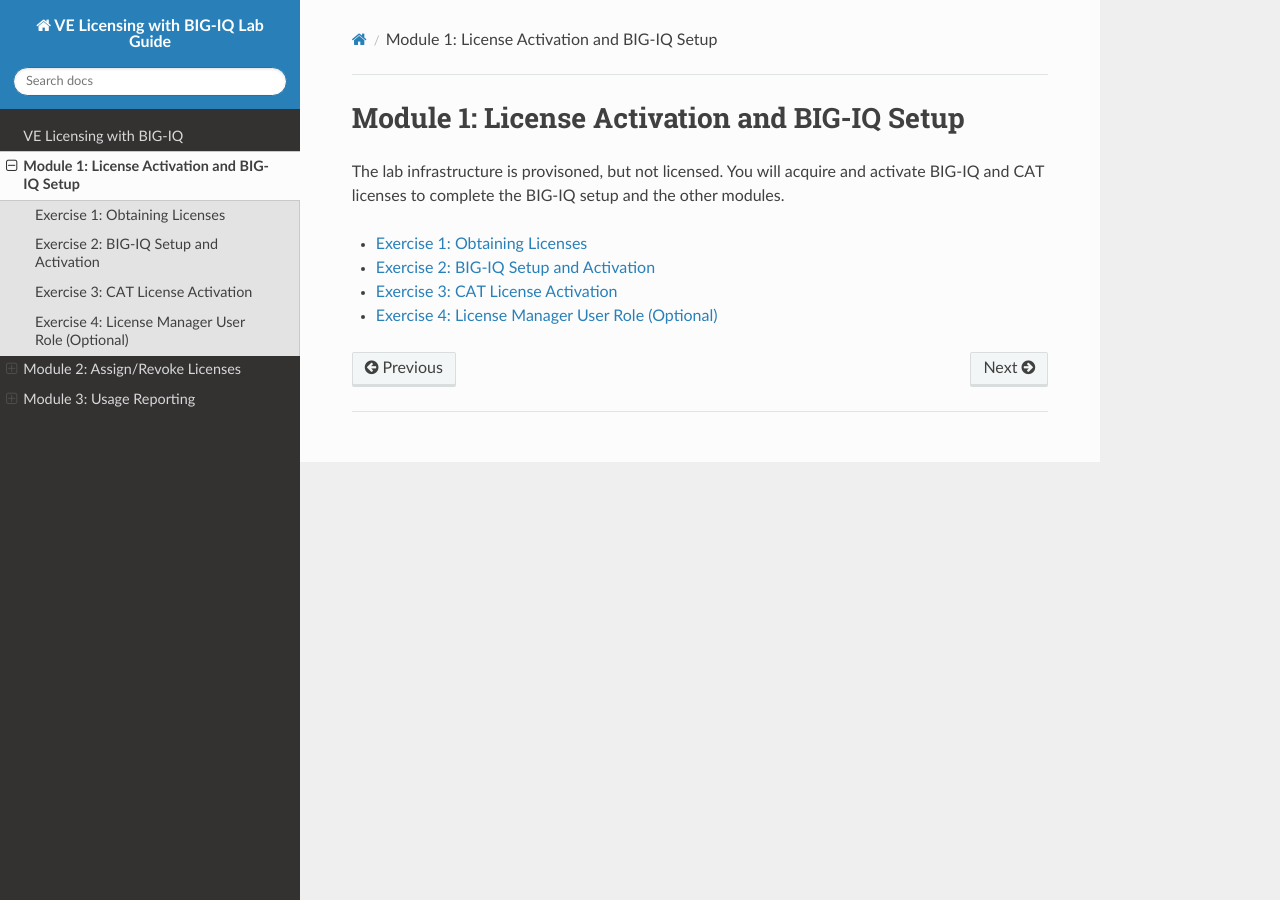
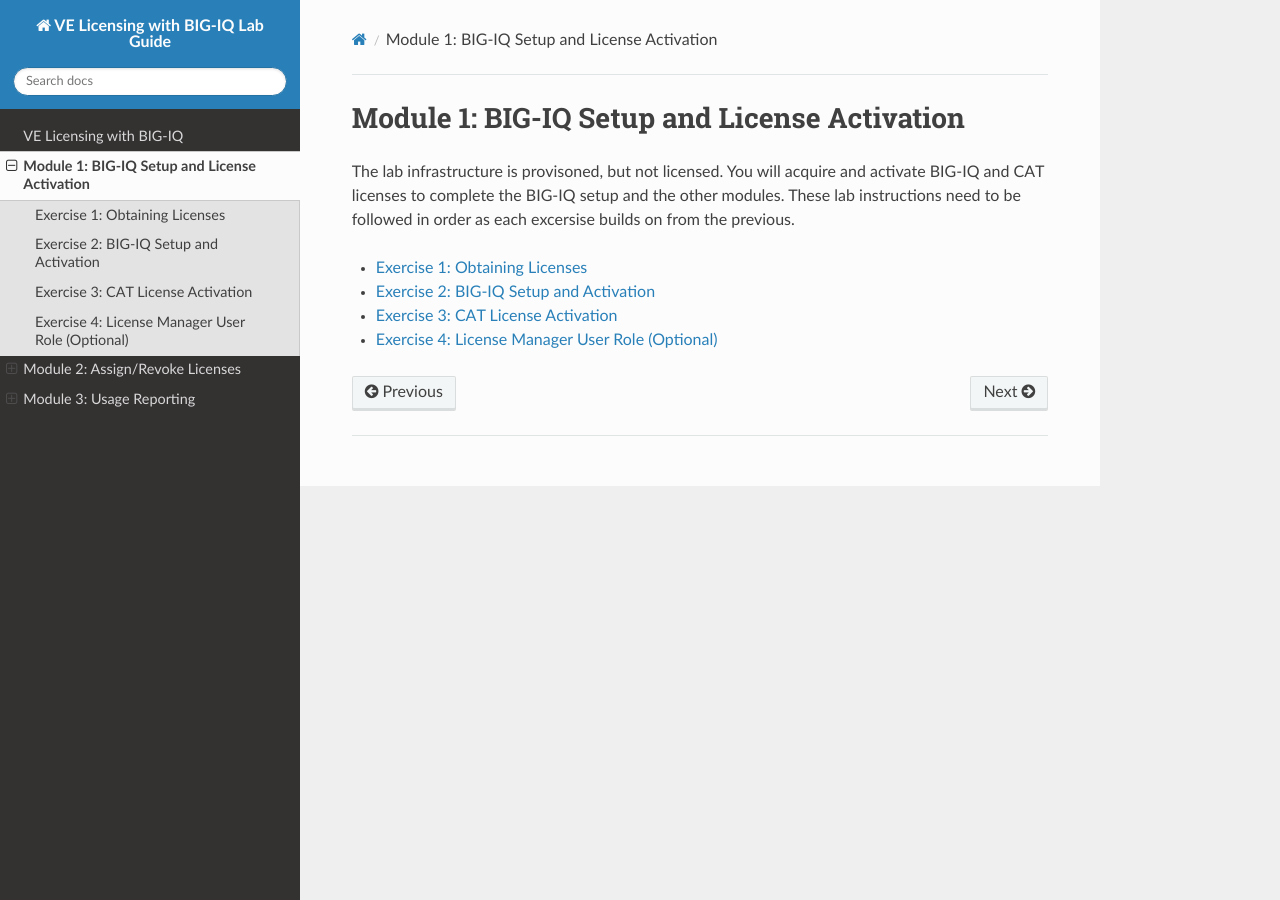
Before and after one commit to marcopaulo42/BIG-IQ-licensing-lab-guide, a Sphinx documentation site: the page built from docs/licensing/licensing.rst, in a window 1280 px wide. Built offline with Sphinx 7.4.7 and the Read the Docs theme 2.0.0, drawn with Linux system fonts in a browser that asks for light colours.

Commit message:
Update licensing.rst
updated Module 1

```diff
--- a/docs/licensing/licensing.rst
+++ b/docs/licensing/licensing.rst
@@ -1,10 +1,10 @@
 .. _licensing:
 
-Module 1: License Activation and BIG-IQ Setup
+Module 1: BIG-IQ Setup and License Activation
 *********************************************
 
 The lab infrastructure is provisoned, but not licensed. You will acquire and activate BIG-IQ and CAT licenses to
-complete the BIG-IQ setup and the other modules.
+complete the BIG-IQ setup and the other modules. These lab instructions need to be followed in order as each excersise builds on from the previous.
 
 .. toctree::
    :maxdepth: 1
```
